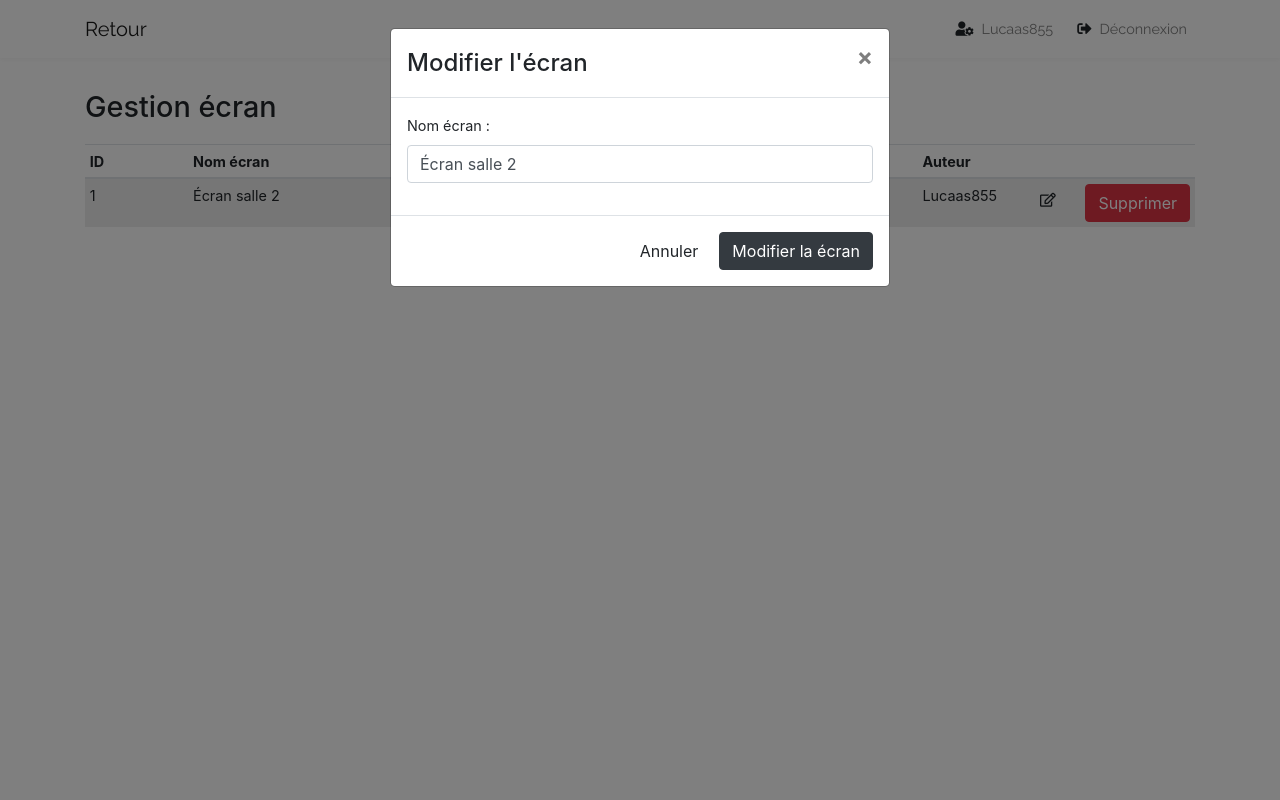
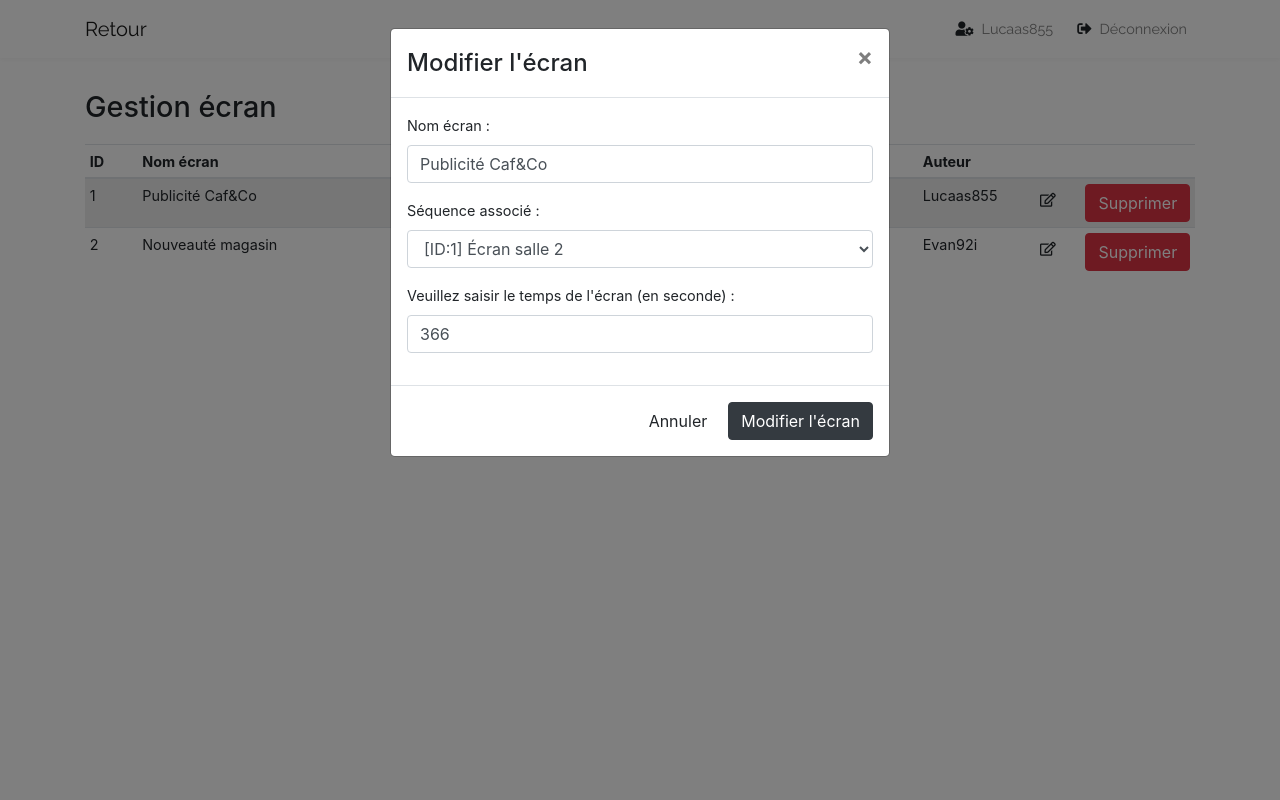
Before and after one commit to portarolucas/mediascreen, a PHP site: page /html/gestion_ecran.html in a window 1280 px wide, after a click that opens the changed part. Run offline with PHP 8.4, Linux system fonts and the light colour scheme; style sheets or scripts are compiled from the project's sources; some libraries are stand-ins or nearby versions.

Commit message:
Gestion des séquences et des écrans

```diff
--- a/Backoffice/app/Controllers/PagesGetController.php
+++ b/Backoffice/app/Controllers/PagesGetController.php
@@ -32,7 +32,8 @@ class PagesGetController extends Controller {
 
     public function Screens(Request $request, Response $response) {
         $screens = Ecran::select()->with('sequence')->get();
-        $this->render($response, 'Pages/Screens.twig', ['screens' => $screens]);
+        $sequences = Sequence::get();
+        $this->render($response, 'Pages/Screens.twig', ['screens' => $screens, 'sequences' => $sequences]);
     }
 
 }
--- a/Backoffice/app/Models/Ecran.php
+++ b/Backoffice/app/Models/Ecran.php
@@ -7,7 +7,9 @@ class Ecran extends Model {
 
     protected $table = 'ecrans';
     protected $primaryKey = 'id';
-    public $timestamp = false;
+    public $timestamps = false;
+
+    protected $fillable = ['nom', 'id_sequence', 'temps'];
 
     public function sequence() {
         return $this->belongsTo('App\Models\Sequence', 'id_sequence');
--- a/Backoffice/app/Models/Sequence.php
+++ b/Backoffice/app/Models/Sequence.php
@@ -7,7 +7,7 @@ class Sequence extends Model {
 
     protected $table = 'sequences';
     protected $primaryKey = 'id';
-    public $timestamp = false;
+    public $timestamps = false;
 
     public function ecran() {
         return $this->hasMany('App\Models\Ecran', 'id_sequence');
--- a/Backoffice/html/gestion_ecran.html
+++ b/Backoffice/html/gestion_ecran.html
@@ -37,9 +37,9 @@
       <table class="table table-sm table-hover">
         <thead>
           <tr>
-            <th style="width: 10%;">ID</th>
-            <th style="width: 30%;">Nom écran</th>
-            <th style="width: 15%;">Écran associé</th>
+            <th style="width: 5%;">ID</th>
+            <th style="width: 25%;">Nom écran</th>
+            <th style="width: 25%;">Séquence associé</th>
             <th style="width: 15%;">Type d'écran</th>
             <th style="width: 10%;">Durée</th>
             <th style="width: 10%;">Auteur</th>
@@ -51,7 +51,7 @@
         <tbody>
           <tr>
             <td class="panel_ID">1</td>
-            <td class="panel_nomEcran">Écran salle 2</td>
+            <td class="panel_nomEcran">Publicité Caf&Co</td>
             <td class="panel_seqAssocie">Écran salle 2</td>
             <td class="panel_typeEcran">Markdown</td>
             <td class="panel_duree">366s</td>
@@ -71,13 +71,25 @@
                       <form>
                         <div class="form-group">
                           <label class="control-label">Nom écran :</label>
-                          <input type="text" value="Écran salle 2" class="form-control update_nomEcran">
+                          <input type="text" value="Publicité Caf&Co" class="form-control update_nomEcran">
+                        </div>
+                        <div class="form-group">
+                          <label class="control-label">Séquence associé :</label>
+                          <select class="form-control update_sequenceEcran">
+                            <option value="1" selected>[ID:1] Écran salle 2</option>
+                            <option value="2">[ID:2] Écran salle de cinéma</option>
+                            <option value="3">[ID:3] Écran salle de pause (coin café)</option>
+                          </select>
+                        </div>
+                        <div class="form-group">
+                          <label class="control-label">Veuillez saisir le temps de l'écran (en seconde) :</label>
+                          <input class="form-control update_ecran_time" value="366" type="number">
                         </div>
                       </form>
                     </div>
                     <div class="modal-footer">
                       <button type="button" class="btn btn-default" data-dismiss="modal">Annuler</button>
-                      <button type="button" class="btn btn-dark" onclick="updateEcran(1, this)">Modifier la écran</button>
+                      <button type="button" class="btn btn-dark" onclick="updateEcran(1, this)">Modifier l'écran</button>
                     </div>
                   </div>
                 </div>
@@ -92,7 +104,7 @@
                       <h4 class="modal-title" id="deleteEcranLabel_1">Supprimer un écran :</h4>
                     </div>
                     <div class="modal-body">
-                      <p>Êtes-vous sûr de vouloir supprimer la écran : Écran salle 2 ?</p>
+                      <p>Êtes-vous sûr de vouloir supprimer la écran : Publicité Caf&Co ?</p>
                     </div>
                     <div class="modal-footer">
                       <button type="button" class="btn btn-default" data-dismiss="modal">Annuler</button>
@@ -103,10 +115,151 @@
               </div>
             </td>
           </tr>
+          <tr>
+            <td class="panel_ID">2</td>
+            <td class="panel_nomEcran">Nouveauté magasin</td>
+            <td class="panel_seqAssocie">Écran salle de pause (coin café)</td>
+            <td class="panel_typeEcran">Vidéo</td>
+            <td class="panel_duree">-</td>
+            <td class="panel_auteur">Evan92i</td>
+            <td class="panel_update">
+              <button type="button" class="btn btn-default btn-sm" data-toggle="modal" data-target="#editEcran_2">
+                <i class="far fa-edit"></i>
+              </button>
+              <div class="modal fade exampleModalClass" id="editEcran_2" tabindex="-1" role="dialog" aria-labelledby="editEcranLabel_2">
+                <div class="modal-dialog" role="document">
+                  <div class="modal-content">
+                    <div class="modal-header">
+                      <h4 class="modal-title" id="editEcranLabel_2">Modifier l'écran</h4>
+                      <button type="button" class="close" data-dismiss="modal" aria-label="Fermer"><span aria-hidden="true">×</span></button>
+                    </div>
+                    <div class="modal-body">
+                      <form>
+                        <div class="form-group">
+                          <label class="control-label">Nom écran :</label>
+                          <input type="text" value="Nouveauté magasin" class="form-control update_nomEcran">
+                        </div>
+                        <div class="form-group">
+                          <label class="control-label">Séquence associé :</label>
+                          <select class="form-control update_sequenceEcran">
+                            <option value="1">[ID:1] Écran salle 2</option>
+                            <option value="2">[ID:2] Écran salle de cinéma</option>
+                            <option value="3" selected>[ID:3] Écran salle de pause (coin café)</option>
+                          </select>
+                        </div>
+                        <div class="form-group">
+                          <label class="control-label">Veuillez saisir le temps de l'écran (en seconde) :</label>
+                          <input class="form-control update_ecran_time" disabled value="" type="number">
+                        </div>
+                      </form>
+                    </div>
+                    <div class="modal-footer">
+                      <button type="button" class="btn btn-default" data-dismiss="modal">Annuler</button>
+                      <button type="button" class="btn btn-dark" onclick="updateEcran(2, this)">Modifier l'écran</button>
+                    </div>
+                  </div>
+                </div>
+              </div>
+            </td>
+            <td class="panel_delete">
+              <input type="button" value="Supprimer" class="btn btn-danger delCompteBtn" data-toggle="modal" data-target="#deleteEcran_2">
+              <div class="modal fade" id="deleteEcran_2" tabindex="-1" role="dialog" aria-labelledby="deleteEcranLabel_2" aria-hidden="true">
+                <div class="modal-dialog">
+                  <div class="modal-content">
+                    <div class="modal-header">
+                      <h4 class="modal-title" id="deleteEcranLabel_2">Supprimer un écran :</h4>
+                    </div>
+                    <div class="modal-body">
+                      <p>Êtes-vous sûr de vouloir supprimer la écran : Nouveauté magasin ?</p>
+                    </div>
+                    <div class="modal-footer">
+                      <button type="button" class="btn btn-default" data-dismiss="modal">Annuler</button>
+                      <button type="button" class="btn btn-danger btn-ok" onclick="deleteEcran(2, this)">Supprimer</button>
+                    </div>
+                  </div>
+                </div>
+              </div>
+            </td>
+          </tr>
         </tbody>
       </table>
     </div>
   </div>
+  <script type="text/javascript">
+  function delEcran(id, leBtn)
+  {
+      var model = $(leBtn).parents().closest('.modal');
+      var lineDelet = $(leBtn).parents().closest('tr');
+
+      var http = new XMLHttpRequest();
+      var params =
+          'id=' + id;
+      http.open('POST', './../public/app/resources/model/ajax_gestionEcran.php?delEcran', true);
+
+      http.setRequestHeader('Content-type', 'application/x-www-form-urlencoded');
+      http.onreadystatechange = function()
+      {
+          if(http.readyState == 4 && http.status == 200)
+          {
+              if(http.responseText == 'success')
+              {
+                  $(model).modal('hide');
+                  createMessageAlert('green', 'Succès', "L'écran a bien été supprimé.");
+                  $(lineDelet).hide('slow', function(){ $(lineDelet).remove(); });
+              }
+              else
+              {
+                  createMessageAlert('red', 'Erreur', http.responseText);
+              }
+          }
+      }
+      http.send(params);
+  }
+  function updateEcran(id, leBtn){
+    let bodyModal = $(leBtn).parent().prev('.modal-body');
+    let nom = $(bodyModal).find('.update_nomEcran').val();
+    let sequenceAssocie = $(bodyModal).find('.update_sequenceEcran').val();
+    let sequenceAssocieText = $(bodyModal).find('.update_sequenceEcran').text();
+    let ecranTime = $(bodyModal).find('.update_ecran_time').val();
+
+    if(nom && sequenceAssocie && ecranTime) {
+      let model = $(leBtn).parents().closest('.modal');
+      let lineUpdate = $(leBtn).parents().closest('tr');
+      let http = new XMLHttpRequest();
+
+      let params =
+      'id=' + id
+      + '&newNom=' + nom
+      + '&newSequence=' + sequenceAssocie
+      + '&newEcranTime=' + ecranTime;
+      http.open('POST', './../public/app/resources/model/ajax_gestionEcran.php?updateEcran', true);
+
+      http.setRequestHeader('Content-type', 'application/x-www-form-urlencoded');
+      http.onreadystatechange = function () {
+        if (http.readyState == 4 && http.status == 200) {
+          let rep = JSON.parse(http.responseText);
+          if (rep.reponse_status == 'success') {
+            //UPDATE VALUE ON PAGE
+            $(lineUpdate).find('.panel_nomEcran').text(nom);
+            $(lineUpdate).find('.panel_seqAssocie').text(sequenceAssocieText);
+            $(lineUpdate).find('.panel_duree').text(ecranTime);
+            $(model).modal('hide');
+            createMessageAlert('blue', 'Succès', "L'écran : " + nom + " a bien été mis à jour.")
+          } else if (rep.reponse_status == 'error') {
+            createMessageAlert('red', 'Erreur SQL', rep.error_msg)
+          } else {
+            createMessageAlert('red', 'Erreur', "Une erreur inconnue a été rencontrée, veuillez réessayer.")
+          }
+        }
+      }
+      http.send(params);
+    }
+    else
+    {
+      alert("Une erreur est survenue : des champs sont manquants, introuvable, ou incomplet \n\rSi le problème persiste actualisez la page ou contacter l'administrateur du site");
+    }
+  }
+  </script>
   <script src="//cdnjs.cloudflare.com/ajax/libs/jquery/3.2.1/jquery.min.js"></script>
   <script src="https://stackpath.bootstrapcdn.com/bootstrap/4.5.2/js/bootstrap.min.js" integrity="sha384-B4gt1jrGC7Jh4AgTPSdUtOBvfO8shuf57BaghqFfPlYxofvL8/KUEfYiJOMMV+rV" crossorigin="anonymous"></script>
 </body>
--- a/Backoffice/public/index.php
+++ b/Backoffice/public/index.php
@@ -44,4 +44,10 @@ $app->get('/sequences', PagesGetController::class . ':sequences')->setName('sequ
 // Route : Page de gestion des écrans (GET)
 $app->get('/screens', PagesGetController::class . ':screens')->setName('screens');
 
+// Route : Suppression d'un écran (POST)
+$app->post('/screen/delete', PagesPostController::class . ':screenDelete')->setName('screenDelete');
+
+// Route : Modification d'un écran (POST)
+$app->post('/screen/update', PagesPostController::class . ':screenUpdate')->setName('screenUpdate');
+
 $app->run();
```
Also changed, not shown: Backoffice/app/Controllers/PagesPostController.php (+28 -0 lines), Backoffice/app/Views/Pages/Screens.twig (+101 -16 lines).
